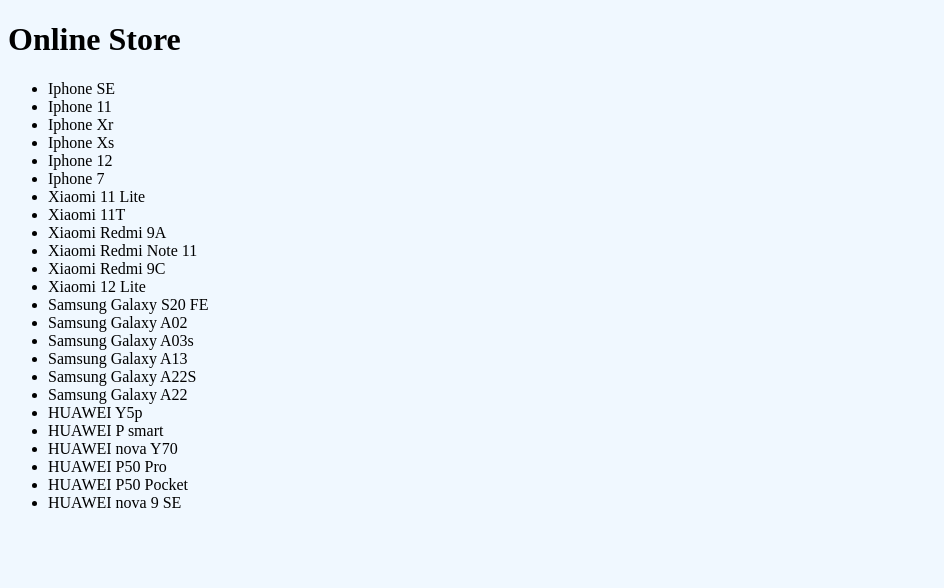
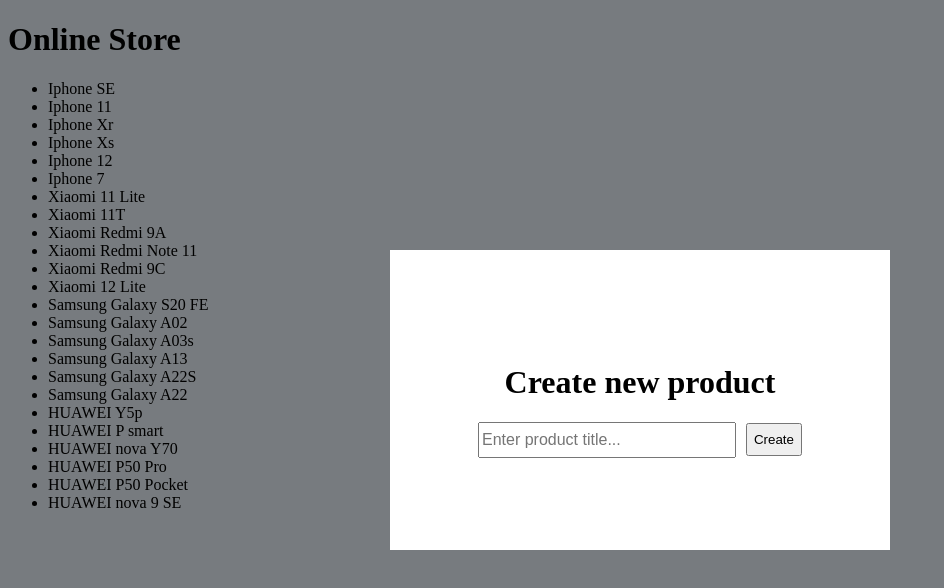
Before and after one commit to Aldar0K/online-store-react, a React (Create React App) app: page / in a window 1280 px wide. Shown: the top 588 px of the page, without its empty margins (0-944 px from the left). Built offline with nearby package versions, Linux system fonts and the light colour scheme.

Commit message:
feat: add Modal, CreateProduct components

```diff
--- /dev/null
+++ b/src/components/CreateProduct.tsx
@@ -0,0 +1,37 @@
+import React, { useState } from "react";
+
+const CreateProduct = () => {
+    const [value, setValue] = useState('');
+
+    const submitHandler = (e: React.FormEvent) => {
+        e.preventDefault();
+    }
+
+    const changeHandlder = (e: React.ChangeEvent<HTMLInputElement>) => {
+        setValue(e.target.value);
+    }
+
+    return (
+        <form
+            className="create-form"
+            onSubmit={submitHandler}
+        >
+            <input
+                type="text"
+                className="create-input"
+                placeholder="Enter product title..."
+                value={value}
+                onChange={changeHandlder}
+            />
+
+            <button
+                type="submit"
+                className="create-button"
+            >
+                Create
+            </button>
+        </form>
+    )
+}
+
+export default CreateProduct;
--- a/src/components/Modal.tsx
+++ b/src/components/Modal.tsx
@@ -1,6 +1,17 @@
-const Modal = () => {
+interface IModalProps {
+    children: React.ReactNode;
+    title: string
+}
+
+const Modal = ({ children, title } : IModalProps) => {
     return (
-        <div></div>
+        <>
+            <div className="modal-backdrop" />
+            <div className="modal-body">
+                <h1>{ title }</h1>
+                { children }
+            </div>
+        </>
     )
 }
 
--- a/src/global.css
+++ b/src/global.css
@@ -1,3 +1,47 @@
 body {
     background-color: aliceblue;
 }
+
+.modal-backdrop {
+    position: fixed;
+    top: 0;
+    left: 0;
+    right: 0;
+    bottom: 0;
+
+    background-color: rgba(0, 0, 0, 0.5);
+}
+
+.modal-body {
+    display: flex;
+    position: absolute;
+    height: 300px;
+    width: 500px;
+
+    left: calc(50% - 250px);
+    top: calc(50% - 150px);
+
+    flex-direction: column;
+    justify-content: center;
+    align-items: center;
+
+    background-color: white;
+}
+
+.create-form {
+    display: flex;
+    align-items: center;
+    justify-content: center;
+    gap: 10px;
+}
+
+.create-input {
+    width: 250px;
+    height: 30px;
+
+    font-size: 16px;
+}
+
+.create-button {
+    height: 33px;
+}
--- a/src/pages/Main.tsx
+++ b/src/pages/Main.tsx
@@ -3,6 +3,8 @@
 import Product from "../components/Product";
 import useProducts from '../hooks/Products';
 import IProduct from "../interfaces/IProduct";
+import Modal from "../components/Modal";
+import CreateProduct from "../components/CreateProduct";
 
 const Main = () => {
     const { products, error, loading } = useProducts();
@@ -15,6 +17,10 @@
                 { error && <ErrorMessage error={error} /> }
                 { products.map((product: IProduct) => <Product product={product} key={product.id}></Product>) }
             </ul>
+
+            <Modal title="Create new product">
+                <CreateProduct />
+            </Modal>
         </>
     );
 }
```
